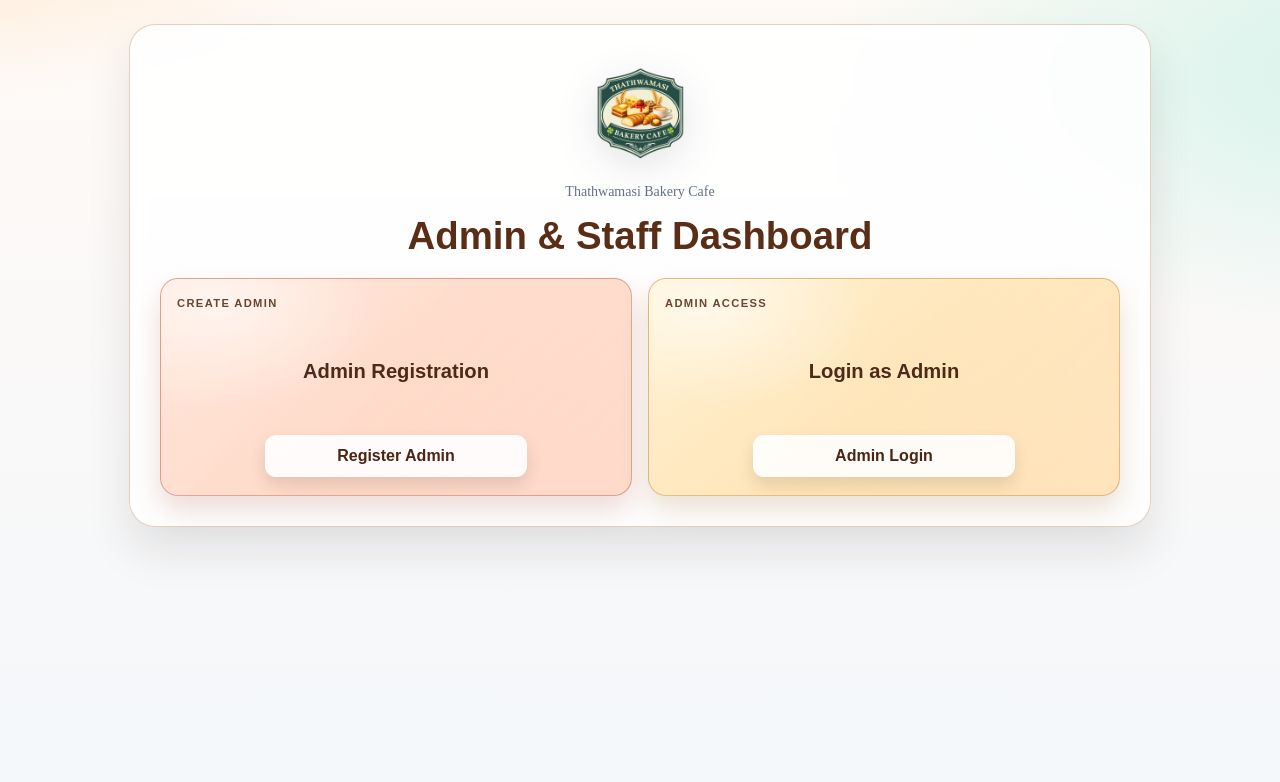
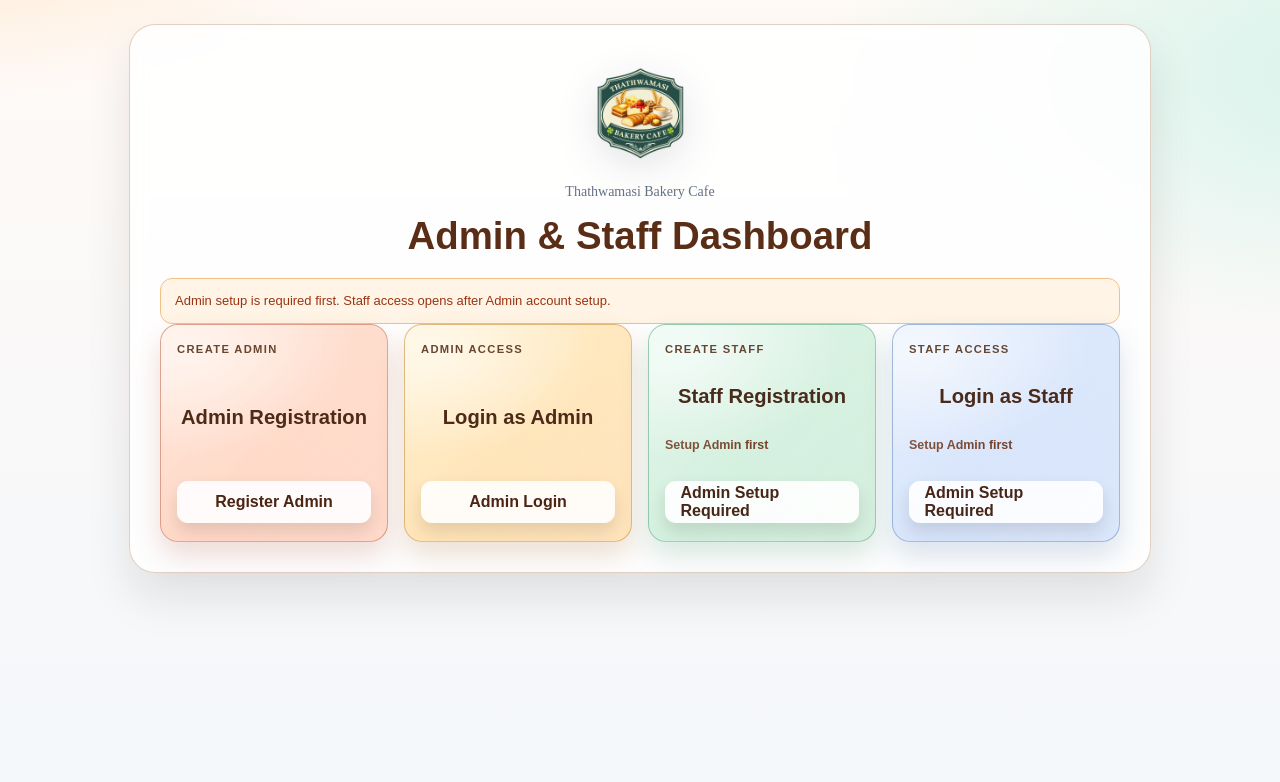
Before and after one commit to AnujMishra77000/suneil_cafe, a Django app: page /dashboard-auth/?blocked=bootstrap in a window 1280 px wide. Shown: the top 782 px of the page. Run offline with Django 5.2, Linux system fonts and the light colour scheme; parts of the project's set-up code (start-up, migrations or seed data) failed here and were passed over.

Commit message:
New_64 commit

```diff
--- a/orders/auth_views.py
+++ b/orders/auth_views.py
@@ -202,13 +202,24 @@ class DashboardAccessPortalView(View):
         admin_exists = _active_admin_exists()
         cards = []
         for slug, item in PORTAL_CARD_CONFIG.items():
-            # Once an admin exists, registration flows are admin-only.
+            is_locked = False
+            lock_reason = ""
+            button_label = item["button_label"]
+            url = reverse(item["url_name"])
+
+            # Registration flows remain admin-only after bootstrap, but cards stay visible.
             if admin_exists and slug in {"admin-register", "staff-register"} and not _is_active_admin(request.user):
-                continue
+                is_locked = True
+                lock_reason = "Admin only access"
+                button_label = "Admin Login Required"
+                url = f"{reverse('dashboard-auth-portal')}?blocked={slug}"
 
-            # During first bootstrap, only admin registration/login should appear.
+            # Before any admin exists, staff flows are locked.
             if not admin_exists and slug in {"staff-register", "staff-login"}:
-                continue
+                is_locked = True
+                lock_reason = "Setup Admin first"
+                button_label = "Admin Setup Required"
+                url = f"{reverse('dashboard-auth-portal')}?blocked=bootstrap"
 
             cards.append(
                 {
@@ -216,8 +227,10 @@ class DashboardAccessPortalView(View):
                     "title": item["title"],
                     "eyebrow": item["eyebrow"],
                     "description": item["description"],
-                    "button_label": item["button_label"],
-                    "url": reverse(item["url_name"]),
+                    "button_label": button_label,
+                    "url": url,
+                    "is_locked": is_locked,
+                    "lock_reason": lock_reason,
                 }
             )
 
@@ -225,6 +238,8 @@ class DashboardAccessPortalView(View):
         blocked_message = ""
         if blocked in {"admin-register", "staff-register"}:
             blocked_message = "Only Admin can open registration pages. Login as Admin first."
+        elif blocked == "bootstrap":
+            blocked_message = "Admin setup is required first. Staff access opens after Admin account setup."
 
         return render(
             request,
--- a/orders/static/orders/admin_auth.css
+++ b/orders/static/orders/admin_auth.css
@@ -274,6 +274,17 @@ body {
     color: #68462f;
 }
 
+.auth-card--portal-entry .portal-card--link .portal-card-lock {
+    margin: 0;
+    font-size: 0.78rem;
+    font-weight: 700;
+    color: #7a3d20;
+}
+
+.auth-card--portal-entry .portal-card--link.portal-card--locked {
+    filter: saturate(0.86);
+}
+
 .auth-card--portal-entry .portal-card--link h2 {
     color: #4e2a18;
 }
--- a/orders/templates/orders/admin_auth_portal.html
+++ b/orders/templates/orders/admin_auth_portal.html
@@ -5,7 +5,7 @@
     <meta charset="UTF-8" />
     <meta name="viewport" content="width=device-width, initial-scale=1.0" />
     <title>Dashboard Access | Thathwamasi</title>
-    <link rel="stylesheet" href="{% static 'orders/admin_auth.css' %}?v=20260305-auth8" />
+    <link rel="stylesheet" href="{% static 'orders/admin_auth.css' %}?v=20260305-auth9" />
 </head>
 <body>
     <main class="auth-shell auth-shell--wide">
@@ -24,10 +24,13 @@
 
             <section class="portal-grid portal-grid--cards">
                 {% for card in cards %}
-                <article class="portal-card portal-card--link portal-card--{{ card.slug }}" style="--card-index: {{ forloop.counter0 }};">
+                <article class="portal-card portal-card--link portal-card--{{ card.slug }}{% if card.is_locked %} portal-card--locked{% endif %}" style="--card-index: {{ forloop.counter0 }};">
                     <p class="portal-card__eyebrow">{{ card.eyebrow }}</p>
                     <h2>{{ card.title }}</h2>
-                    <a class="btn btn-primary" href="{{ card.url }}{% if next_url %}?next={{ next_url|urlencode }}{% endif %}">{{ card.button_label }}</a>
+                    {% if card.lock_reason %}
+                    <p class="portal-card-lock">{{ card.lock_reason }}</p>
+                    {% endif %}
+                    <a class="btn btn-primary" href="{{ card.url }}{% if next_url and not card.is_locked %}?next={{ next_url|urlencode }}{% endif %}">{{ card.button_label }}</a>
                 </article>
                 {% endfor %}
             </section>
```
